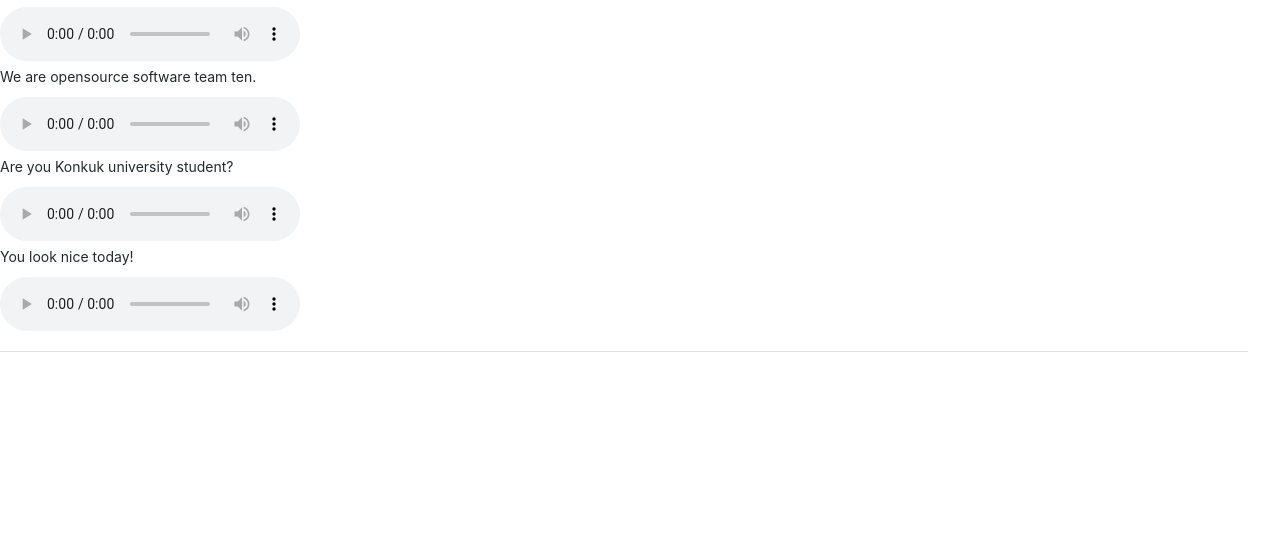
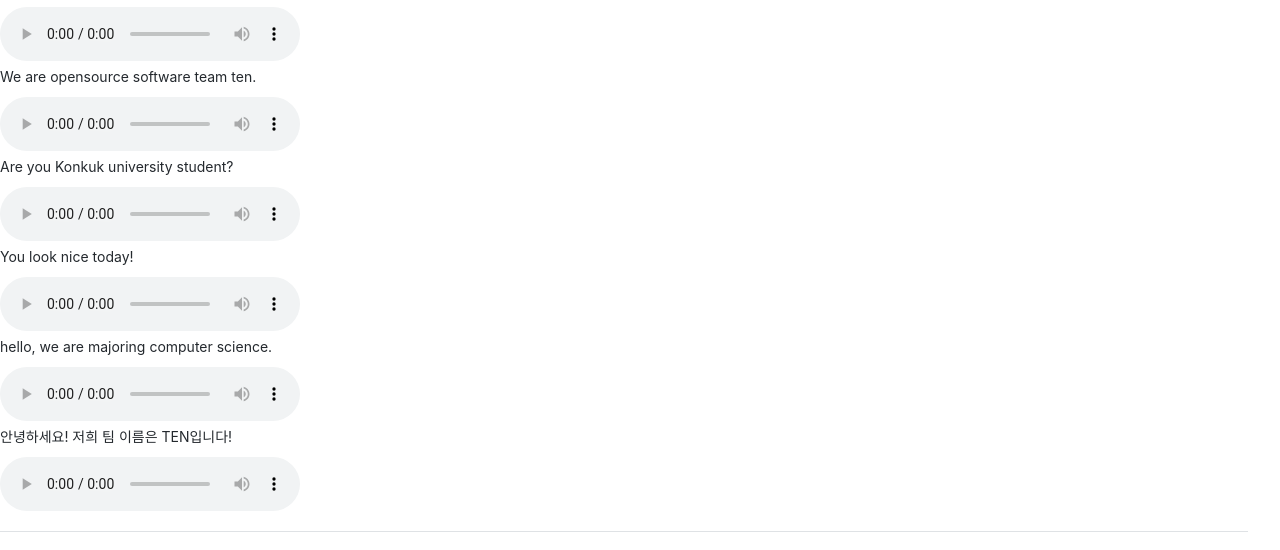
Before and after one commit to opensw23-four/sample, a plain HTML site: page index.html in a window 1280 px wide. Shown: the part 60-610 px from the top of the page. Drawn offline with Linux system fonts and the light colour scheme.

Commit message:
add sample5~6

```diff
--- a/index.html
+++ b/index.html
@@ -31,6 +31,11 @@
 <audio src="https://github.com/opensw23-ten/sample/blob/master/assets/wavs/sample3.wav?raw=true" controls="" preload=""></audio>
 <p>You look nice today!</p>
 <audio src="https://github.com/opensw23-ten/sample/blob/master/assets/wavs/sample4.wav?raw=true" controls="" preload=""></audio>
+<p>hello, we are majoring computer science.</p>
+<audio src="https://github.com/opensw23-ten/sample/blob/master/assets/wavs/sample5.wav?raw=true" controls="" preload=""></audio>
+<p>안녕하세요! 저희 팀 이름은 TEN입니다!</p>
+<audio src="https://github.com/opensw23-ten/sample/blob/master/assets/wavs/sample5.wav?raw=true" controls="" preload=""></audio>
+
 
 
 <hr />
```
Also changed, not shown: 2 other files.
